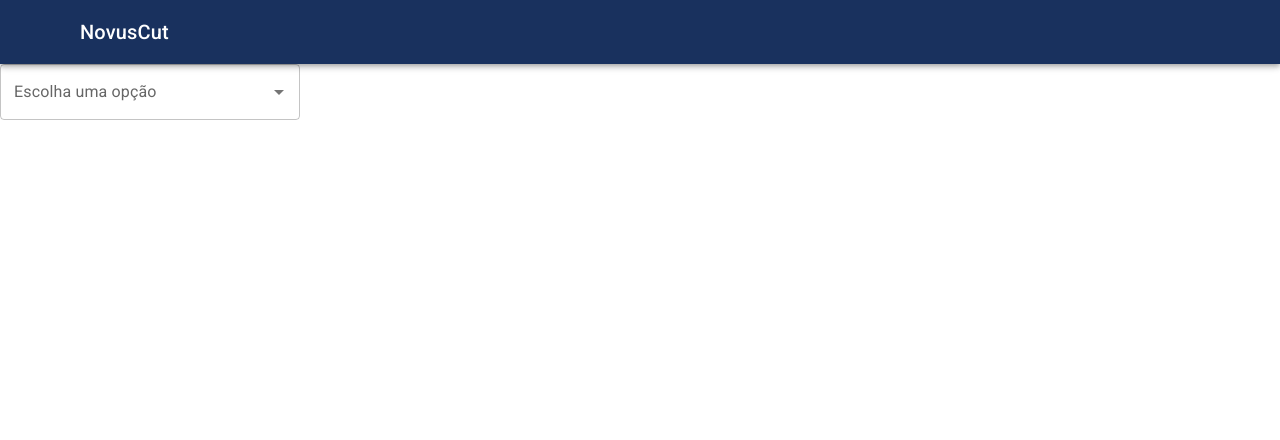
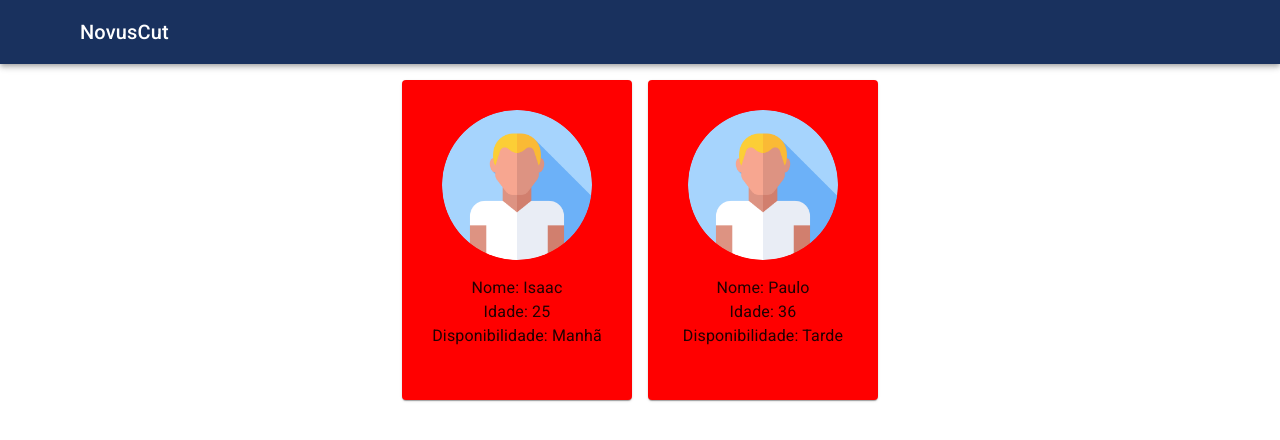
Before and after one commit to paulobaltieri/novuscut, a React (Create React App) app: page /barber in a window 1280 px wide. Shown: the top 440 px of the page. Built offline with nearby package versions, Linux system fonts and the light colour scheme; some icons are missing; the HTML template or start-up script is replaced by a standard one.

Commit message:
Codificação da página barber
Foi inserido card com os dados dos barbeiros cadastrados.

```diff
--- a/src/components/TimeOfDay/TimeOfDay.jsx
+++ b/src/components/TimeOfDay/TimeOfDay.jsx
@@ -6,9 +6,9 @@ export default function UserInfo() {
   const horarios = new Date().getHours();
   let saudacao = "";
 
-  if (horarios === 0 || horarios <= 12) {
+  if (horarios >= 0 && horarios <= 12) {
     saudacao = "Bom dia";
-  } else if (horarios >= 12 || horarios <= 18) {
+  } else if (horarios >= 12 && horarios < 18) {
     saudacao = "Boa tarde";
   } else {
     saudacao = "Boa noite";
--- a/src/pages/Barber/BarberPage.jsx
+++ b/src/pages/Barber/BarberPage.jsx
@@ -1,24 +1,56 @@
-import React, { useState } from "react";
-import { Autocomplete, TextField } from "@mui/material";
+import React from "react";
 import Navbar from "../../components/Navbar/navbar";
+import { Avatar, Box, Card, CardContent, Typography} from "@mui/material";
+import BarberAvatar from "../../images/man02.png"
 
-const options = ["Opção 1", "Opção 2"];
+const createCardBarber = (nome, age, sexo, disponibilidade) => {
+  return { nome, age, sexo, disponibilidade }
+}
+const barberCad = [
+  createCardBarber(
+    "Isaac",
+    25,
+    "Masculino",
+    "Manhã"
+  ),
 
-export default function AutocompleteSimples() {
-  const [valorSelecionado, setValorSelecionado] = useState(null);
+  createCardBarber(
+    "Paulo",
+    36,
+    "Masculino",
+    "Tarde"
+  )
+]
 
+export default function BarberList() {
   return (
     <>
       <Navbar />
-      <Autocomplete
-        value={valorSelecionado}
-        onChange={(e, novoValor) => setValorSelecionado(novoValor)}
-        options={options}
-        sx={{ width: 300 }}
-        renderInput={(params) => (
-          <TextField {...params} label="Escolha uma opção" />
-        )}
-      />
+      <Box
+        display="flex"
+        justifyContent="center"
+        gap={2}
+        flexWrap="wrap"
+        p={2}
+      >
+        {barberCad.map((barber, index) => {
+          return (
+            <Card key={index} sx={{ backgroundColor: "red",paddingTop:"30px", width: "230px" , height:"290px"}}>
+              <Avatar
+                src={BarberAvatar}
+                style={{ width: "150px", height: "150px", margin: "auto" }}
+              />
+              <CardContent sx={{ textAlign: "center" }}>
+                <Typography key={index}>
+                  Nome: {barber.nome} <br />
+                  Idade: {barber.age} <br />
+                  Disponibilidade: {barber.disponibilidade}<br />
+                </Typography>
+              </CardContent>
+            </Card>
+          )
+        })}
+      </Box >
     </>
-  );
+  )
 }
--- a/src/pages/Clients/ClientsPage.jsx
+++ b/src/pages/Clients/ClientsPage.jsx
@@ -13,8 +13,8 @@ import { useState } from "react";
 import "../../pages/Clients/ClientsPage.css";
 import "../../components/Navbar/navbar";
 
-function createData(id, name, email, telefone, foto, status) {
-  return { id, name, email, telefone, foto, status };
+function createData(id, name, email, telefone) {
+  return { id, name, email, telefone };
 }
 
 const rows = [
@@ -23,24 +23,18 @@ const rows = [
     "Paulo Baltieri",
     "baltieri@baltieri.com",
     "(71)9899-9878u",
-    "teste",
-    "Disponivel"
   ),
   createData(
     "02",
     "Diego Baltieri",
     "baltieri@baltieri.com",
     "(71)9899-9878u",
-    "teste",
-    "Disponivel"
   ),
   createData(
     "03",
     "Debora",
     "baltieri@baltieri.com",
     "(71)9899-9878u",
-    "teste",
-    "Disponivel"
   ),
 ];
 
@@ -103,8 +97,6 @@ export default function ClientsListTable() {
               <TableCell align="right">Nome</TableCell>
               <TableCell align="right">Email</TableCell>
               <TableCell align="right">Telefone</TableCell>
-              <TableCell align="right">Foto</TableCell>
-              <TableCell align="right">Status</TableCell>
             </TableRow>
           </TableHead>
           <TableBody>
@@ -119,8 +111,6 @@ export default function ClientsListTable() {
                 <TableCell align="right">{row.name}</TableCell>
                 <TableCell align="right">{row.email}</TableCell>
                 <TableCell align="right">{row.telefone}</TableCell>
-                <TableCell align="right">{row.foto}</TableCell>
-                <TableCell align="right">{row.status}</TableCell>
               </TableRow>
             ))}
           </TableBody>
```
Also changed, not shown: src/pages/Barber/Barber.css (added).
